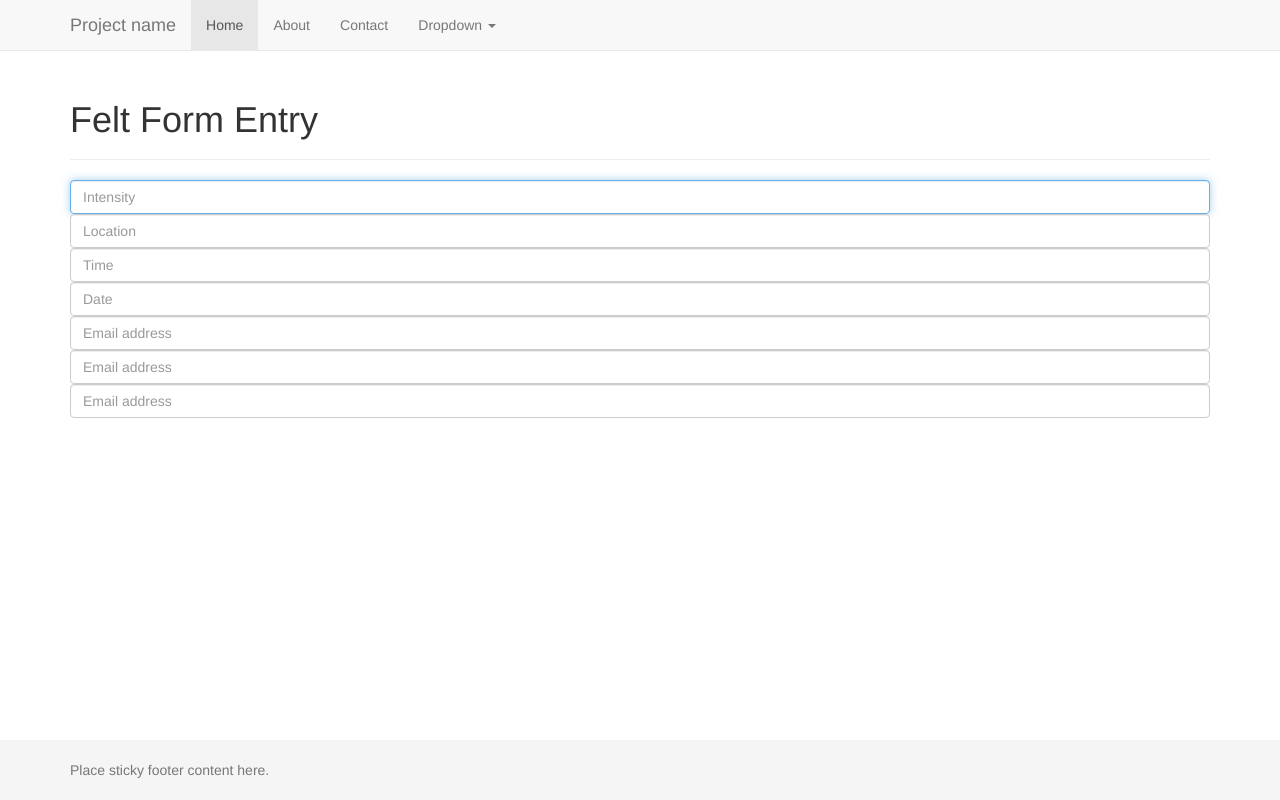
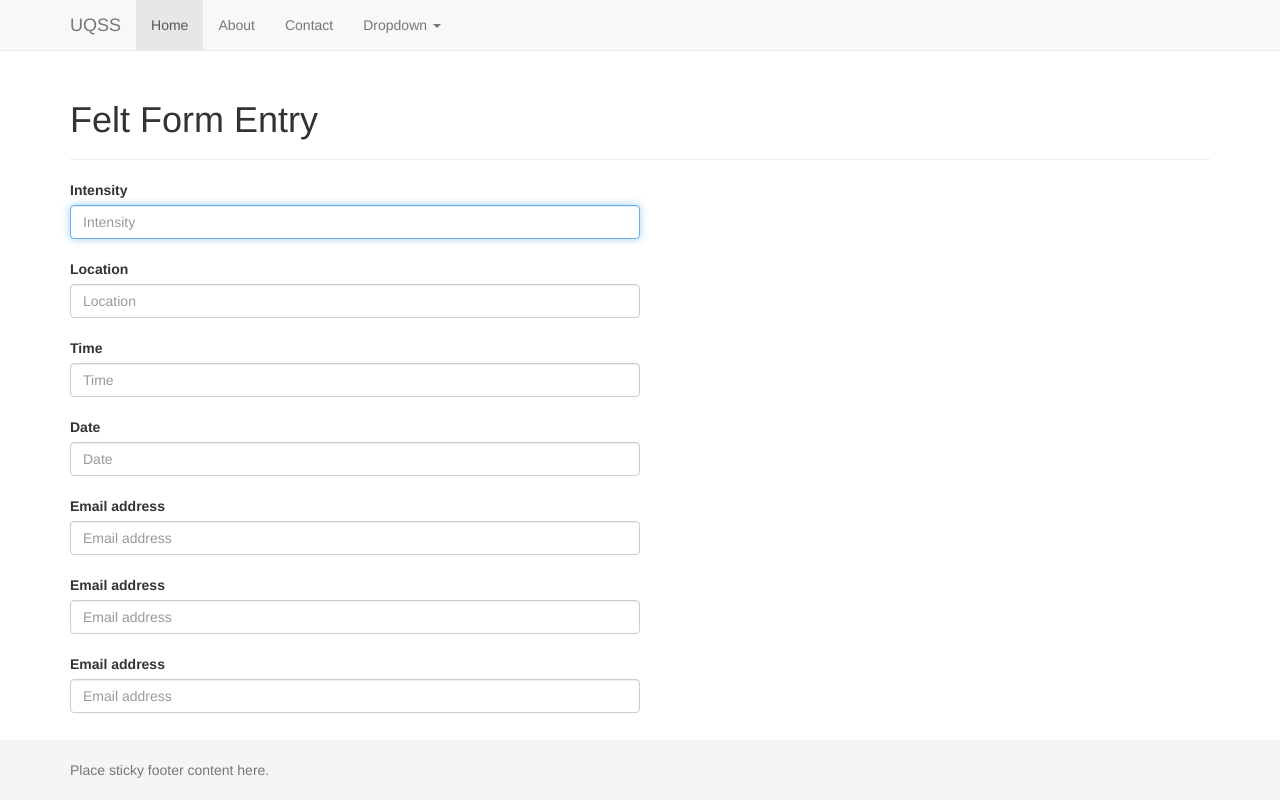
Before and after one commit to elliotjr/quakes-deco3801, a PHP site: page /feltForm.php in a window 1280 px wide. Run offline with PHP 8.4, Linux system fonts and the light colour scheme; some libraries are stand-ins or nearby versions.

Commit message:
Fix index page extension. Add custom style sheet for bootstrap

```diff
--- a/feltForm.php
+++ b/feltForm.php
@@ -14,6 +14,9 @@
 
     <!-- Bootstrap core CSS -->
     <link href="css/bootstrap.min.css" rel="stylesheet">
+
+	<!-- Custom CSS -->
+    <link href="style.css" rel="stylesheet">
 
     <!-- IE10 viewport hack for Surface/desktop Windows 8 bug -->
     <link href="css/ie10-viewport-bug-workaround.css" rel="stylesheet">
@@ -44,7 +47,7 @@
             <span class="icon-bar"></span>
             <span class="icon-bar"></span>
           </button>
-          <a class="navbar-brand" href="#">Project name</a>
+          <a class="navbar-brand" href="#">UQSS</a>
         </div>
         <div id="navbar" class="collapse navbar-collapse">
           <ul class="nav navbar-nav">
@@ -74,27 +77,34 @@
         <h1>Felt Form Entry</h1>
       </div>
 
-      <label for="inputIntensity" class="sr-only">Intensity</label>
+      <label for="inputIntensity">Intensity</label>
        <input type="text" id="inputIntestity" class="form-control" placeholder="Intensity" required autofocus>
+	   </br>
 
-	   <label for="inputLocation" class="sr-only">Location</label>
+	   <label for="inputLocation">Location</label>
         <input type="email" id="inputEmail" class="form-control" placeholder="Location" required autofocus>
+		</br>
 
-		<label for="inputTime" class="sr-only">Time</label>
+		<label for="inputTime">Time</label>
         <input type="email" id="inputEmail" class="form-control" placeholder="Time" required autofocus>
+		</br>
 
-		<label for="inputDate" class="sr-only">Date</label>
+		<label for="inputDate">Date</label>
         <input type="email" id="inputEmail" class="form-control" placeholder="Date" required autofocus>
+		</br>
 
-		<label for="inputEmail" class="sr-only">Email address</label>
+		<label for="inputEmail">Email address</label>
         <input type="email" id="inputEmail" class="form-control" placeholder="Email address" required autofocus>
+		</br>
 
-		<label for="inputFname" class="sr-only">Email address</label>
+		<label for="inputFname">Email address</label>
         <input type="email" id="inputEmail" class="form-control" placeholder="Email address" required autofocus>
+		</br>
 
-		<label for="inputLname" class="sr-only">Email address</label>
+		<label for="inputLname">Email address</label>
         <input type="email" id="inputEmail" class="form-control" placeholder="Email address" required autofocus>
-    </div>
+		</br>
+	</div>
 
     <footer class="footer">
       <div class="container">
--- /dev/null
+++ b/style.css
@@ -0,0 +1,7 @@
+.form-control{
+	width: 50%;
+}
+
+.container{
+	margin: auto;
+}
```
